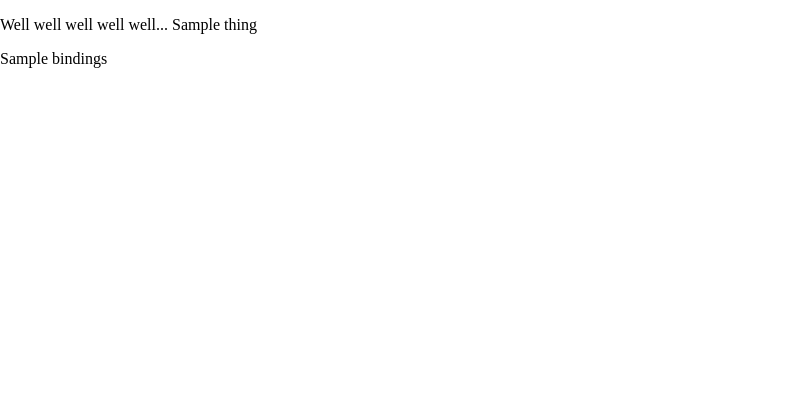
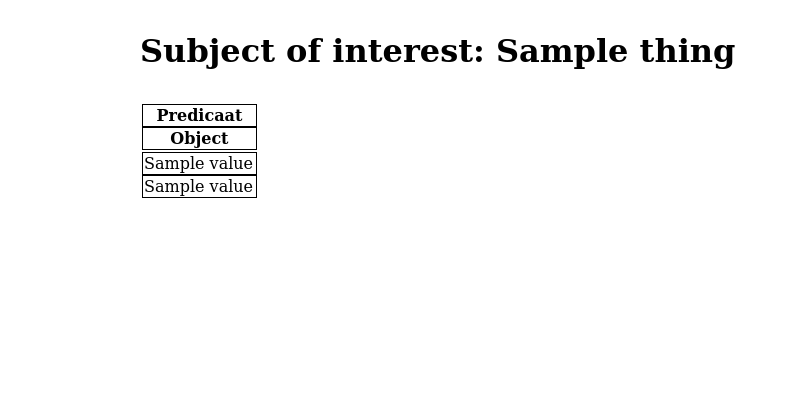
Before and after one commit to WiseAmateur/Semantic-Web-Project, a Flask app: template templates/ontology.html in a window 1280 px wide. Shown: the top 420 px of the page, without its empty margins (0-797 px from the left). Before the commit the page ends 68 px from the top, so only its background shows below. Run offline with Flask 2, Linux system fonts and the light colour scheme; the template is opened without the code that fills it: most values are stand-ins (such as "Sample title", 1, 10 or a date in 2020).

Commit message:
did some styling on ontology html page

```diff
--- a/static/css/main.css
+++ b/static/css/main.css
@@ -60,8 +60,10 @@ html, body {
 }
 
 .ontology{
-	width: 45%;
+	width: 49%;
+	height: 100%;
 	padding: 1px;
 	border: 1px solid black;
 	display: inline-block;
+	word-wrap: break-word;
 }
--- a/templates/ontology.html
+++ b/templates/ontology.html
@@ -1,13 +1,29 @@
-<!DOCTYPE html>
-<html>
-    <head>
-        <title>Semantic Web Project</title>
-        <link rel="stylesheet" type="text/css" href='{{ url_for("static", filename="css/main.css") }}' />
+<!--
+ Semantic Web Project
+ Name: Daan Siepelinga & Julien Benistant
+ Student id: 2584178 & 2543043
+ Date: TODO add date at end of project
 
-        <script src='{{ url_for("static", filename="js/jquery-1.11.0.min.js") }}' type='text/javascript'></script>
-    </head>
-    <body>
-        <p>Well well well well well... {{thing}}</p>
-        <p>{{result.results.bindings}}</p>
-    </body>
-</html>
+ This file contains the template of the individual instance pages
+-->
+
+{% extends "base.html" %}
+{% block includes %}
+    <script src='{{ url_for("static", filename="js/jquery-1.11.0.min.js") }}' type='text/javascript'></script>
+{% endblock %}
+
+{% block content %}
+    <h1><p>Subject of interest: {{thing}}</p></h1>
+    <table>
+        <tr>
+            <th class="ontology">Predicaat</th>
+            <th class="ontology">Object</th>
+        </tr>
+    {% for res in result.results.bindings %}
+        <tr>
+            <td class="ontology">{{res.pred.value}}</td>
+            <td class="ontology">{{res.obj.value}}</td>
+        </tr>
+    {% endfor %}
+    </table>
+{% endblock %}
```
